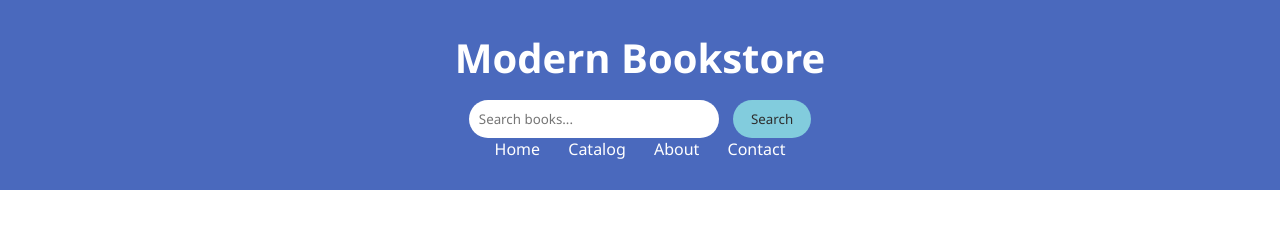
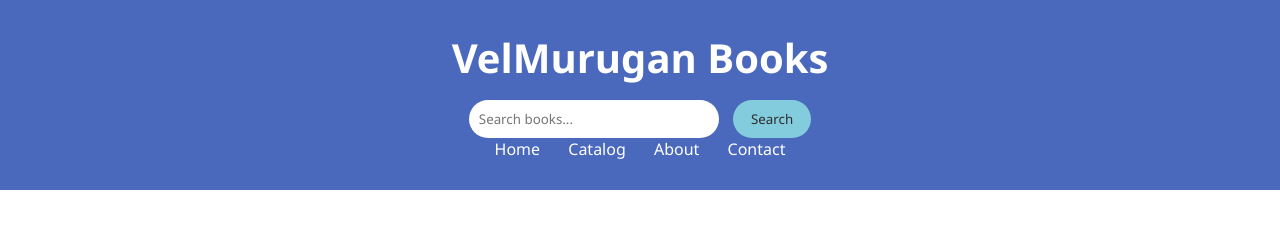
Before and after one commit to velllll12/bookstore, a plain HTML site: page index.html in a window 1280 px wide. Shown: the top 237 px of the page. Drawn offline with Linux system fonts and the light colour scheme.

Commit message:
Update index.html

```diff
--- a/index.html
+++ b/index.html
@@ -198,7 +198,7 @@
 </head>
 <body>
   <header>
-    <h1>Modern Bookstore</h1>
+    <h1>VelMurugan Books</h1>
     <div class="search-bar">
       <input type="text" placeholder="Search books...">
       <button>Search</button>
```
